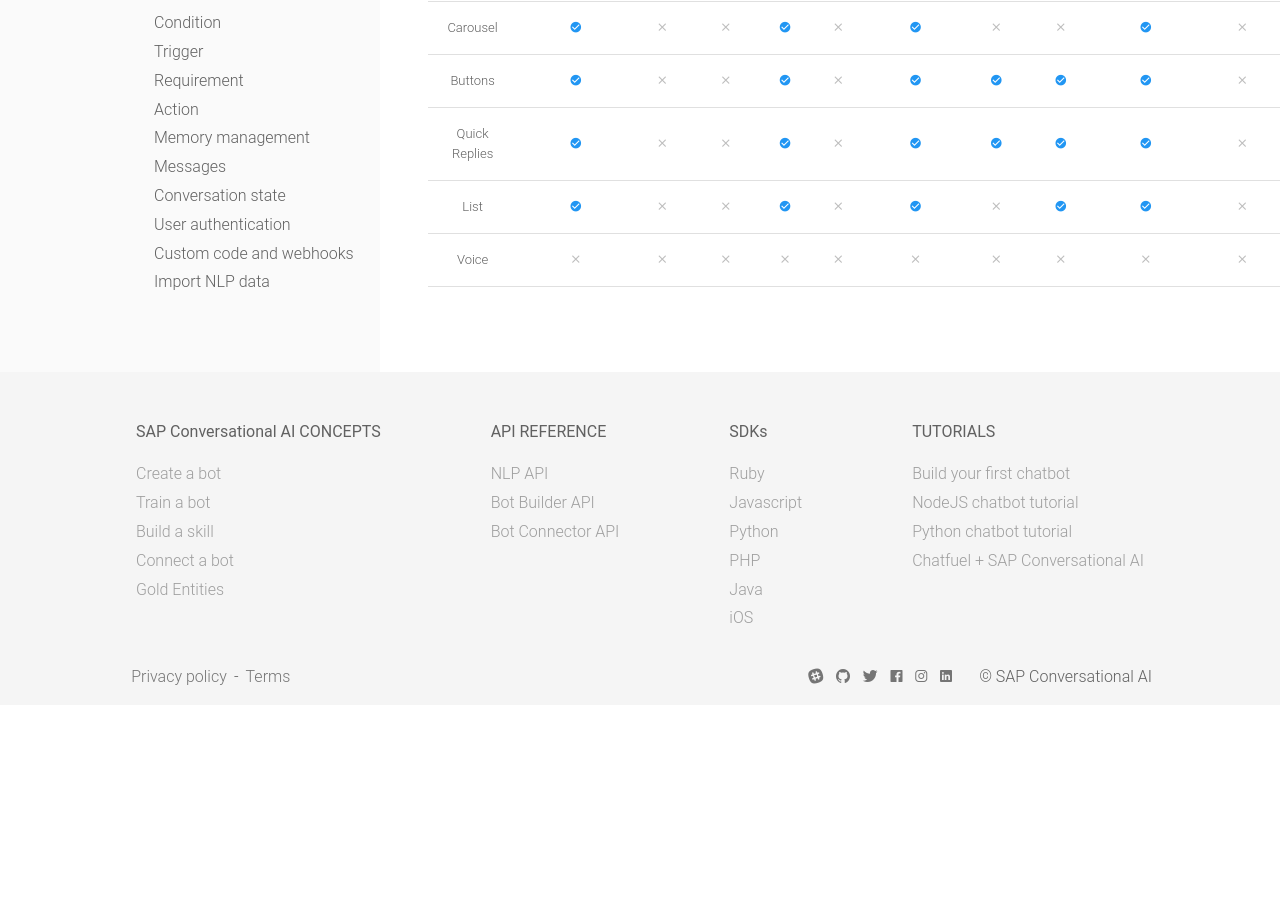
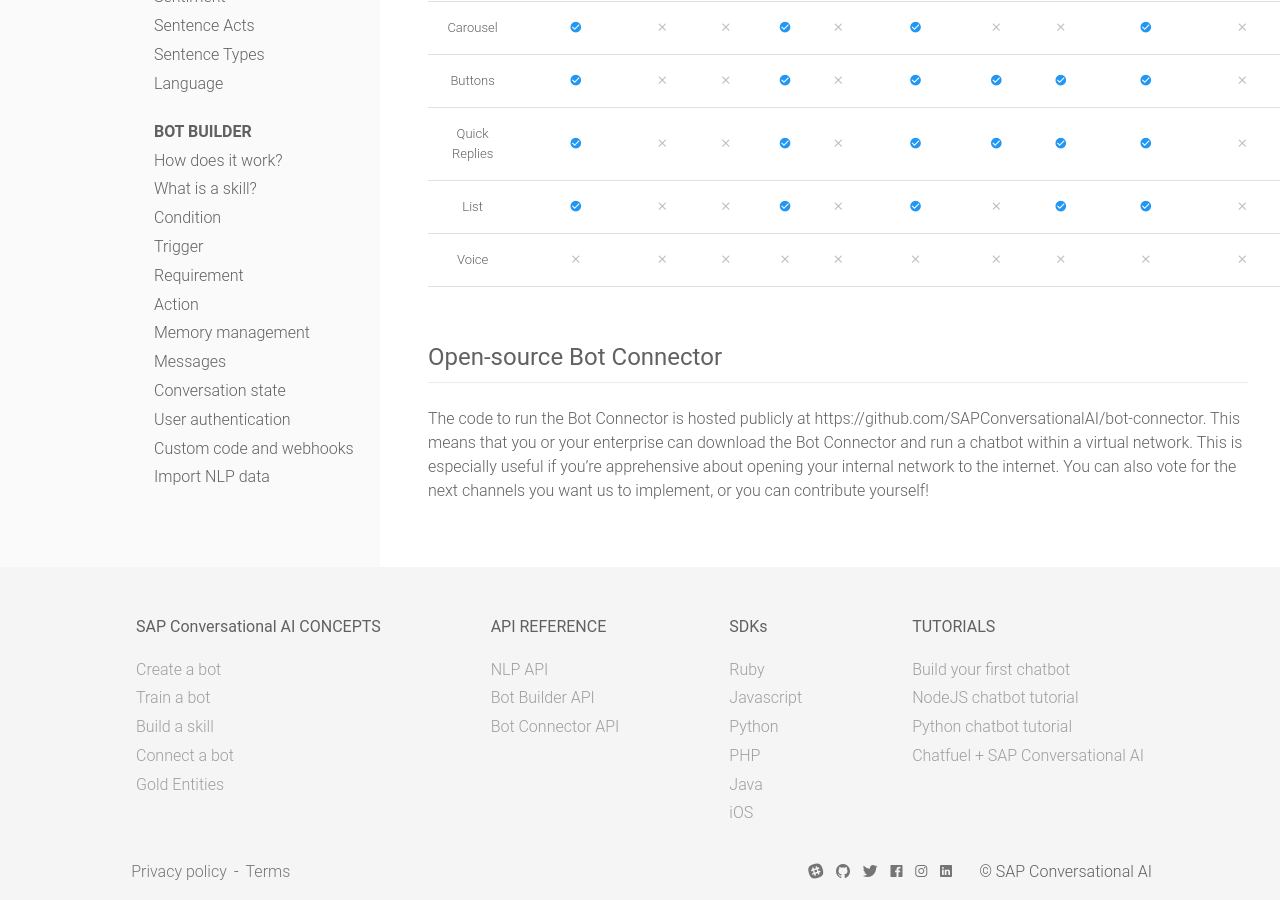
Before and after one commit to SAP-archive/docs, a Jekyll site: the page built from concepts/bot_connector/channel.md, in a window 1280 px wide and 900 px high, scrolled down 592 px. Built offline with Jekyll 4.4.1, drawn with Linux system fonts in a browser that asks for light colours; nearby versions of some CDN libraries; comment, search, counter and statistics services are not loaded; before the commit the page ends 1297 px from its top, so only the background shows below that.

Commit message:
Update channel.md

```diff
--- a/concepts/bot_connector/channel.md
+++ b/concepts/bot_connector/channel.md
@@ -228,3 +228,7 @@
     </tr>
     </tbody>
 </table>
+
+## Open-source Bot Connector
+
+The code to run the Bot Connector is hosted publicly at https://github.com/SAPConversationalAI/bot-connector. This means that you or your enterprise can download the Bot Connector and run a chatbot within a virtual network. This is especially useful if you're apprehensive about opening your internal network to the internet. You can also vote for the next channels you want us to implement, or you can contribute yourself!
```
